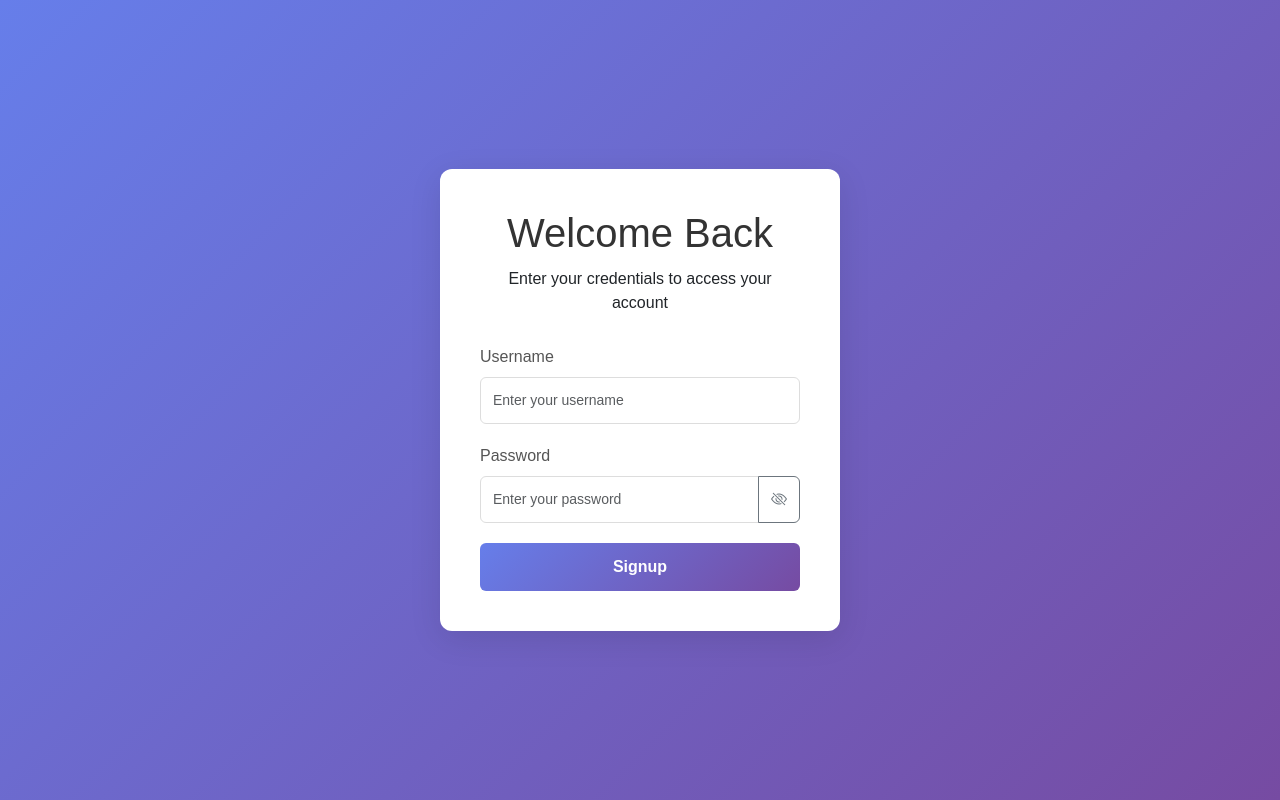
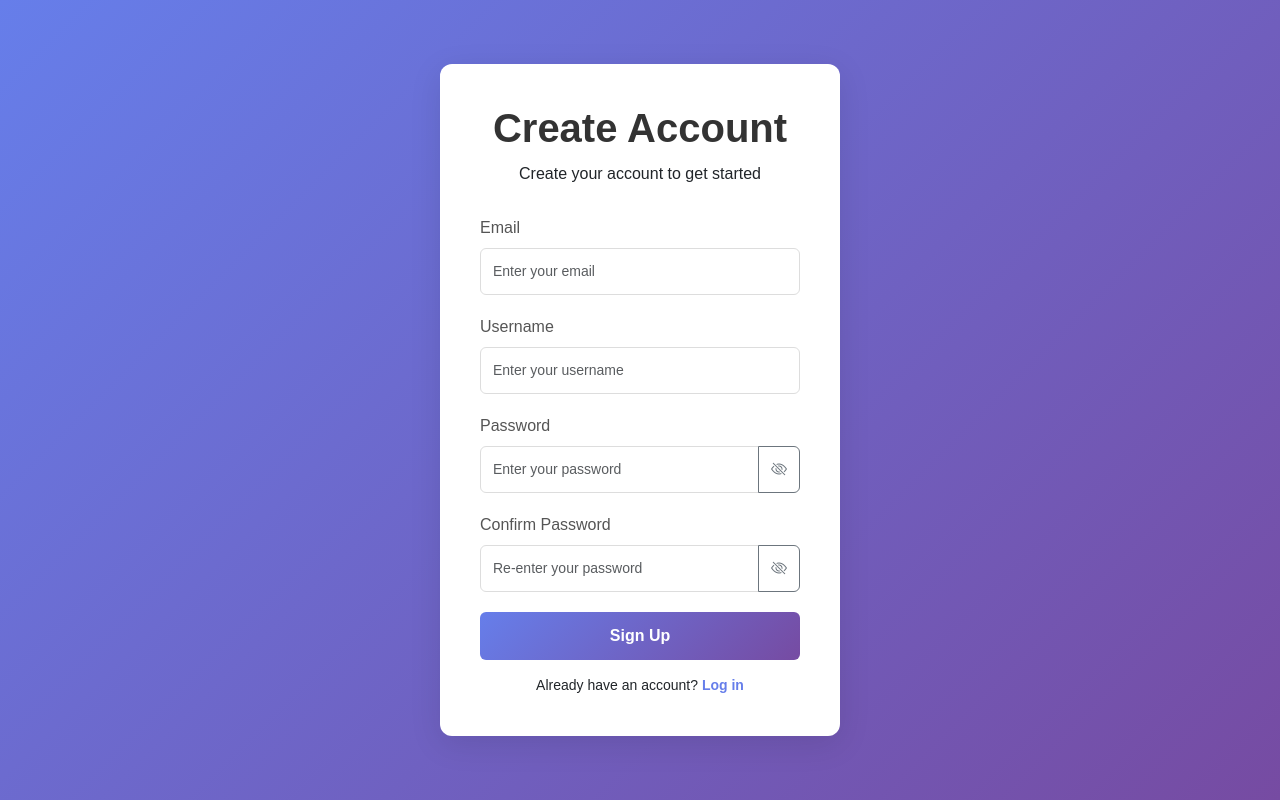
Before and after one commit to agniveshtm1234/DJANGO, a Django app: page /users/signup/ in a window 1280 px wide. Run offline with Django 5.2, Linux system fonts and the light colour scheme.

Commit message:
add some features for password and username error messages, updated views.py of users, cache issue

```diff
--- a/bleach/templates/users/signup.html
+++ b/bleach/templates/users/signup.html
@@ -3,7 +3,7 @@
 <head>
     <meta charset="UTF-8">
     <meta name="viewport" content="width=device-width, initial-scale=1.0">
-    <title>Login Page</title>
+    <title>Signup Page</title>
     <link href="https://cdn.jsdelivr.net/npm/bootstrap@5.3.0/dist/css/bootstrap.min.css" rel="stylesheet">
     <link rel="stylesheet" href="https://cdn.jsdelivr.net/npm/bootstrap-icons@1.11.3/font/bootstrap-icons.min.css">
     <style>
@@ -23,7 +23,7 @@
             padding: 20px;
         }
 
-        .login-card {
+        .signup-card {
             background: white;
             padding: 40px;
             border-radius: 12px;
@@ -32,12 +32,12 @@
             max-width: 400px;
         }
 
-        .login-header {
+        .signup-header {
             text-align: center;
             margin-bottom: 30px;
         }
 
-        .login-header h1 {
+        .signup-header h1 {
             color: #333;
             margin-bottom: 10px;
         }
@@ -54,12 +54,24 @@
         }
 
         input[type="text"],
-        input[type="password"] {
+        input[type="password"],
+        input[type="email"] {
             width: 100%;
             padding: 12px;
             border: 1px solid #ddd;
             border-radius: 6px;
             font-size: 14px;
+        }
+
+        /* Error styling for fields */
+        .input-error input {
+            border-color: #dc3545 !important;
+            box-shadow: 0 0 0 0.2rem rgba(220, 53, 69, 0.25);
+        }
+        .username-error-message {
+            color: #dc3545;
+            font-size: 13px;
+            margin-top: 6px;
         }
 
         button[type="submit"] {
@@ -78,24 +90,65 @@
         button[type="submit"]:hover {
             opacity: 0.9;
         }
+
+        .login-link {
+            text-align: center;
+            margin-top: 15px;
+            font-size: 14px;
+        }
+
+        .login-link a {
+            color: #667eea;
+            text-decoration: none;
+            font-weight: 600;
+        }
+
+        .login-link a:hover {
+            text-decoration: underline;
+        }
     </style>
 </head>
 <body>
-    <div class="login-card">
-        <div class="login-header">
-            <h1>Welcome Back</h1>
-            <p>Enter your credentials to access your account</p>
+    <div class="signup-card">
+        <div class="signup-header">
+            <h1><b>Create Account</b></h1>
+            <p>Create your account to get started</p>
         </div>
 
-        <form method="post" enctype="multipart/form-data">
+        <form method="post">
             {% csrf_token %}
 
             <div class="form-group">
+                <label for="email">Email</label>
+                <input type="email" class="form-control" id="email" name="email" placeholder="Enter your email" required>
+            </div>
+
+            <!-- Username field with error handling -->
+            <div class="form-group
+                {% for message in messages %}
+                    {% if 'Username already exists' in message.message %}
+                        input-error
+                    {% endif %}
+                {% endfor %}">
+
                 <label for="username">Username</label>
                 <input type="text" class="form-control" id="username" name="username" placeholder="Enter your username" required>
+
+                {% for message in messages %}
+                    {% if 'Username already exists' in message.message %}
+                        <div class="username-error-message">{{ message.message }}</div>
+                    {% endif %}
+                {% endfor %}
             </div>
 
-            <div class="form-group">
+            <!-- Password field with error handling -->
+            <div class="form-group
+                {% for message in messages %}
+                    {% if 'Passwords do not match' in message.message %}
+                        input-error
+                    {% endif %}
+                {% endfor %}">
+
                 <label for="password">Password</label>
                 <div class="input-group">
                     <input type="password" class="form-control" id="password" name="password" placeholder="Enter your password" required>
@@ -103,41 +156,73 @@
                         <i class="bi bi-eye-slash" id="eyeIcon"></i>
                     </button>
                 </div>
+
+                {% for message in messages %}
+                    {% if 'Passwords do not match' in message.message %}
+                        <div class="username-error-message">{{ message.message }}</div>
+                    {% endif %}
+                {% endfor %}
             </div>
 
-            <button type="submit" class="btn btn-primary w-100">Signup</button>
+            <!-- Confirm Password field with error handling -->
+            <div class="form-group
+                {% for message in messages %}
+                    {% if 'Passwords do not match' in message.message %}
+                        input-error
+                    {% endif %}
+                {% endfor %}">
+
+                <label for="confirm_password">Confirm Password</label>
+                <div class="input-group">
+                    <input type="password" class="form-control" id="confirm_password" name="confirm_password" placeholder="Re-enter your password" required>
+                    <button class="btn btn-outline-secondary" type="button" id="toggleConfirmPassword">
+                        <i class="bi bi-eye-slash" id="eyeIconConfirm"></i>
+                    </button>
+                </div>
+
+                {% for message in messages %}
+                    {% if 'Passwords do not match' in message.message %}
+                        <div class="username-error-message">{{ message.message }}</div>
+                    {% endif %}
+                {% endfor %}
+            </div>
+
+            <button type="submit" class="btn btn-primary w-100">Sign Up</button>
+
+            <div class="login-link">
+                Already have an account?
+                <a href="{% url 'user_login' %}">Log in</a>
+            </div>
         </form>
     </div>
 
     <script src="https://cdn.jsdelivr.net/npm/bootstrap@5.3.0/dist/js/bootstrap.bundle.min.js"></script>
     <script>
         document.addEventListener('DOMContentLoaded', function() {
-            const passwordInput = document.getElementById('password');
-            const toggleBtn = document.getElementById('togglePassword');
-            const eyeIcon = document.getElementById('eyeIcon');
+            // Unified toggle for both password fields
+            const toggles = [
+                { inputId: 'password', toggleId: 'togglePassword', iconId: 'eyeIcon' },
+                { inputId: 'confirm_password', toggleId: 'toggleConfirmPassword', iconId: 'eyeIconConfirm' }
+            ];
+
+            toggles.forEach(({ inputId, toggleId, iconId }) => {
+                const input = document.getElementById(inputId);
+                const toggleBtn = document.getElementById(toggleId);
+                const eyeIcon = document.getElementById(iconId);
 
                 toggleBtn.addEventListener('click', function() {
-                if (passwordInput.type === 'password') {
-                    passwordInput.type = 'text';
+                    if (input.type === 'password') {
+                        input.type = 'text';
                         eyeIcon.classList.remove('bi-eye-slash');
                         eyeIcon.classList.add('bi-eye');
                     } else {
-                    passwordInput.type = 'password';
+                        input.type = 'password';
                         eyeIcon.classList.remove('bi-eye');
                         eyeIcon.classList.add('bi-eye-slash');
                     }
                 });
             });
+        });
     </script>
-    <p>
-        {% if user %}
-        New User Created with username {{user.username}}
-        {% endif %}
-    </p>
-    <p style = "background-color: red;">
-        {% if error_message %}
-            {{error_message}}
-        {%endif%}
-    </p>
 </body>
 </html>
--- a/bleach/users/views.py
+++ b/bleach/users/views.py
@@ -1,8 +1,11 @@
 from django.shortcuts import render,redirect
 from django.contrib.auth.models import User
+from django.contrib import messages
 from django.contrib.auth import authenticate,login,logout
+from django.views.decorators.cache import never_cache
 # Create your views here.
 # User Authentication System
+@never_cache
 def user_login(request):
     error = None
     if request.method == "POST":
@@ -21,14 +24,30 @@ def user_logout(request):
     return redirect('home_page')
 
 def signup(request):
-    user = None
-    error = None
     if request.method == "POST":
+        email = request.POST['email']
         username = request.POST['username']
         password = request.POST['password']
-        try:
-            user = User.objects.create_user(username=username,password=password)
-            return redirect('user_login')
-        except Exception as e:
-            error=str(e)
-    return render(request,'users/signup.html',{'user':user,'error_message':error})
+        confirm_password = request.POST['confirm_password']
+        has_error = False
+        if password!=confirm_password:
+            messages.error(request,"Passwords do not match. Please try again.")
+            has_error=True
+        if User.objects.filter(username=username).exists():
+            messages.error(request,'Username already exists. Please choose another')
+            has_error=True
+        if has_error:
+            return render(request,'users/signup.html')
+        User.objects.create_user(username=username,password=password,email=email)
+        messages.success(request,"You have Successfully Registered!! Please Log In")
+        return redirect('user_login')
+
+    return render(request,'users/signup.html')
+
+
+"""Only use user.save() if you change the user object after it has been created
+   for eg:  user = User.objects.create_user(username = username,email=email)
+            user.password = 'abcd'
+            user.save()  --> here it is a must thing cuz user object got updated by adding password, you must
+                             save it
+"""
```
Also changed, not shown: bleach/templates/users/login.html (+58 -4 lines). Lines whose indentation alone changed are shown as unchanged.
